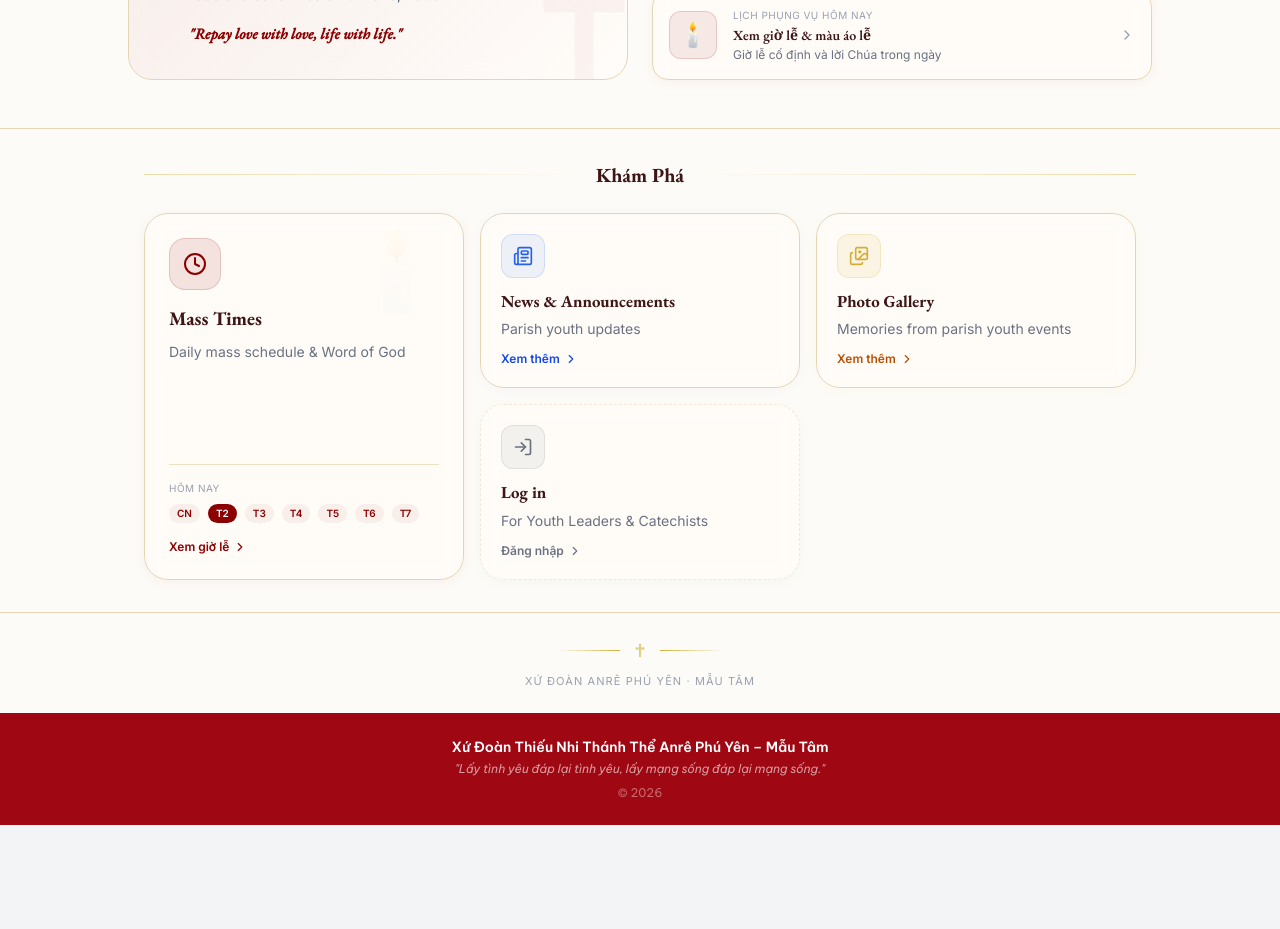
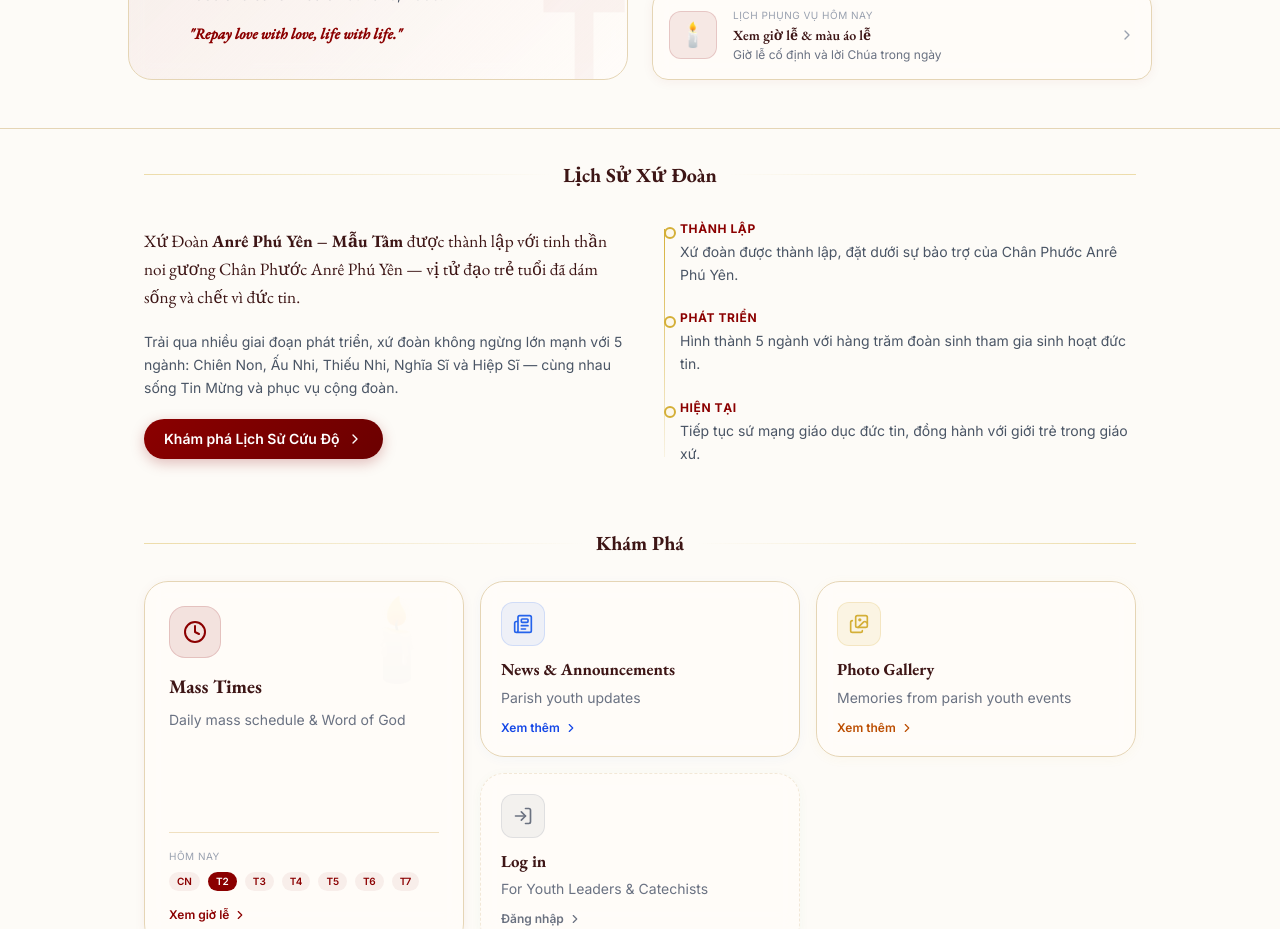
Before and after one commit to Feng1907/mautam-web, a React (Vite) app in the folder client/: page / in a window 1280 px wide. Shown: the part 1020-1949 px from the top of the page. Before the commit the page ends 1845 px from the top, so only its background shows below. Built offline with nearby package versions, Linux system fonts and the light colour scheme; no server answers; a web font is replaced by a local one.

Commit message:
feat(home): thêm section Lịch Sử Xứ Đoàn với timeline 3 mốc + link LịchSửCứuĐộ

```diff
--- a/client/src/pages/Home.jsx
+++ b/client/src/pages/Home.jsx
@@ -351,6 +351,83 @@ const Home = () => {
       </section>
 
       {/* ══════════════════════════════════════════════════════
+          LỊCH SỬ XỨ ĐOÀN
+      ══════════════════════════════════════════════════════ */}
+      <section className="relative z-10 page-container py-12">
+        <motion.div
+          initial={{ opacity: 0, y: 24 }} whileInView={{ opacity: 1, y: 0 }}
+          viewport={{ once: true, margin: '-60px' }} transition={{ duration: 0.45 }}
+        >
+          {/* Section header */}
+          <div className="flex items-center gap-3 mb-8">
+            <div className="h-px flex-1" style={{ background: 'linear-gradient(to right, rgba(212,175,55,0.4), transparent)' }} />
+            <h2 className="text-xl font-bold text-[#3d1515] shrink-0" style={{ fontFamily: SERIF }}>
+              Lịch Sử Xứ Đoàn
+            </h2>
+            <div className="h-px flex-1" style={{ background: 'linear-gradient(to left, rgba(212,175,55,0.4), transparent)' }} />
+          </div>
+
+          <div className="grid md:grid-cols-2 gap-8 items-center">
+            {/* Nội dung lịch sử */}
+            <div className="space-y-5">
+              <p className="text-[#3d1515] leading-relaxed" style={{ fontFamily: SERIF, fontSize: '1.08rem' }}>
+                Xứ Đoàn <strong>Anrê Phú Yên – Mẫu Tâm</strong> được thành lập với tinh thần
+                noi gương Chân Phước Anrê Phú Yên — vị tử đạo trẻ tuổi đã dám sống và chết
+                vì đức tin.
+              </p>
+              <p className="text-gray-600 leading-relaxed text-sm" style={{ fontFamily: SANS }}>
+                Trải qua nhiều giai đoạn phát triển, xứ đoàn không ngừng lớn mạnh với
+                5 ngành: Chiên Non, Ấu Nhi, Thiếu Nhi, Nghĩa Sĩ và Hiệp Sĩ — cùng nhau
+                sống Tin Mừng và phục vụ cộng đoàn.
+              </p>
+
+              <Link
+                to="/lich-su-cuu-do"
+                className="inline-flex items-center gap-2 px-5 py-2.5 rounded-full text-sm font-semibold transition-all hover:-translate-y-0.5 hover:shadow-lg"
+                style={{
+                  background: 'linear-gradient(135deg, #8B0000, #6b0000)',
+                  color: 'white',
+                  boxShadow: '0 4px 14px rgba(139,0,0,0.25)',
+                }}
+              >
+                Khám phá Lịch Sử Cứu Độ <ChevronRight className="w-4 h-4" />
+              </Link>
+            </div>
+
+            {/* Timeline các mốc */}
+            <div className="relative pl-6">
+              {/* Đường dọc */}
+              <div className="absolute left-2 top-2 bottom-2 w-px"
+                style={{ background: 'linear-gradient(to bottom, #D4AF37, rgba(212,175,55,0.1))' }} />
+
+              {[
+                { year: 'Thành lập', desc: 'Xứ đoàn được thành lập, đặt dưới sự bảo trợ của Chân Phước Anrê Phú Yên.' },
+                { year: 'Phát triển', desc: 'Hình thành 5 ngành với hàng trăm đoàn sinh tham gia sinh hoạt đức tin.' },
+                { year: 'Hiện tại',  desc: 'Tiếp tục sứ mạng giáo dục đức tin, đồng hành với giới trẻ trong giáo xứ.' },
+              ].map((item, i) => (
+                <motion.div
+                  key={i}
+                  initial={{ opacity: 0, x: 16 }}
+                  whileInView={{ opacity: 1, x: 0 }}
+                  viewport={{ once: true }}
+                  transition={{ duration: 0.3, delay: i * 0.1 }}
+                  className="relative mb-6 last:mb-0"
+                >
+                  {/* Dot */}
+                  <div className="absolute -left-4 top-1.5 w-3 h-3 rounded-full border-2 border-[#D4AF37]"
+                    style={{ background: '#fdf8ec' }} />
+                  <p className="text-xs font-bold uppercase tracking-wider text-[#8B0000] mb-1"
+                    style={{ fontFamily: SANS }}>{item.year}</p>
+                  <p className="text-sm text-gray-600 leading-relaxed"
+                    style={{ fontFamily: SANS }}>{item.desc}</p>
+                </motion.div>
+              ))}
+            </div>
+          </div>
+        </motion.div>
+      </section>
+
+      {/* ══════════════════════════════════════════════════════
           BENTO GRID — 4 Quick Links
       ══════════════════════════════════════════════════════ */}
       <section className="relative z-10 page-container py-10">
```
